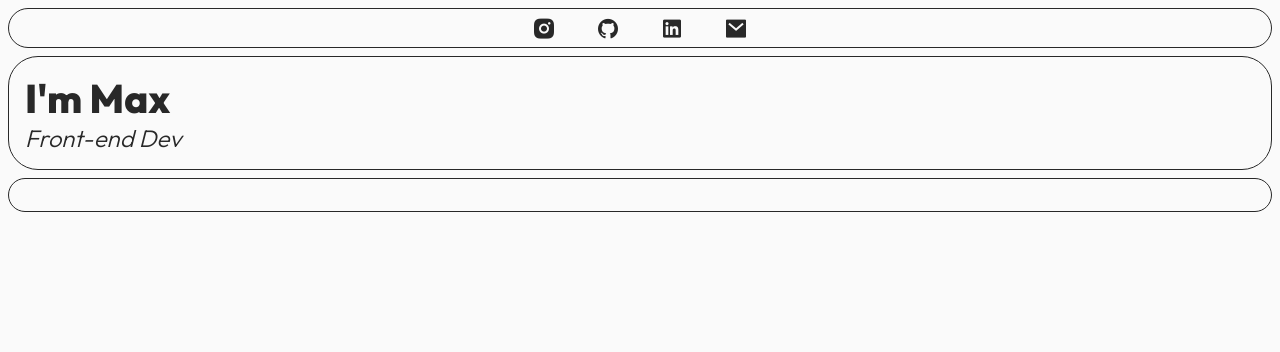
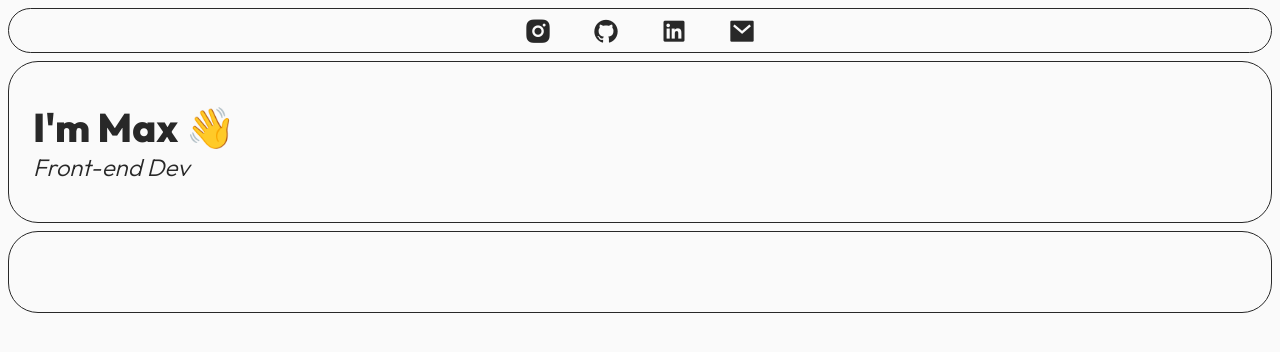
Before and after one commit to maxdevocht/my-portfolio-site, a React (Vite) app: page / in a window 1280 px wide. Shown: the top 352 px of the page. Built offline with nearby package versions, Linux system fonts and the light colour scheme.

Commit message:
Added main styling

```diff
--- a/src/components/Header.jsx
+++ b/src/components/Header.jsx
@@ -4,7 +4,7 @@ export default function Header() {
     return (
         <header className="header">
             <div className="header--info">
-                <h1 className="name">I'm Max</h1>
+                <h1 className="name">I'm Max 👋</h1>
                 <h2 className="bio">Front-end Dev</h2>
             </div>
 
--- a/src/components/Navbar.jsx
+++ b/src/components/Navbar.jsx
@@ -4,10 +4,10 @@ export default function Navbar() {
     return (
         <nav className="navbar">
             <ul className="nav--list">
-                <li className="list--item"><a><i class="ri-instagram-fill"></i></a></li>
-                <li className="list--item"><a><i class="ri-github-fill"></i></a></li>
-                <li className="list--item"><a><i class="ri-linkedin-box-fill"></i></a></li>
-                <li className="list--item"><a><i class="ri-mail-fill"></i></a></li>
+                <li className="list--item"><a href="#"><i class="ri-instagram-fill"></i></a></li>
+                <li className="list--item"><a href="#"><i class="ri-github-fill"></i></a></li>
+                <li className="list--item"><a href="#"><i class="ri-linkedin-box-fill"></i></a></li>
+                <li className="list--item"><a href="#"><i class="ri-mail-fill"></i></a></li>
             </ul>
         </nav>
     )
--- a/src/index.css
+++ b/src/index.css
@@ -14,6 +14,7 @@
 
 a {
   text-decoration: none;
+  color: var(--color-black);
 }
 
 li {
@@ -51,7 +52,7 @@ body {
 }
 
 .list--item {
-  font-size: 1.5rem;
+  font-size: 1.75rem;
   color: var(--color-black);
   cursor: pointer;
 }
@@ -69,7 +70,7 @@ body {
 .header--img {
   margin-bottom: .5rem;
   width: 100%;
-  padding: 1rem;
+  padding: 2.5rem 1.5rem;
   border: 1px solid var(--color-black);
   border-radius: 30px;
   color: var(--color-black);
```
